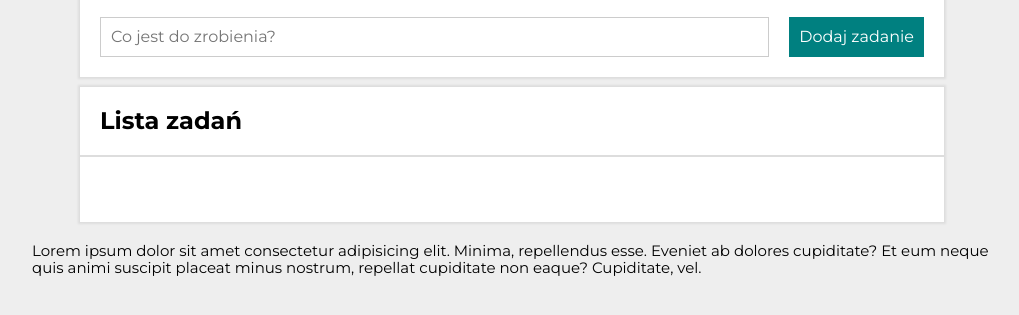
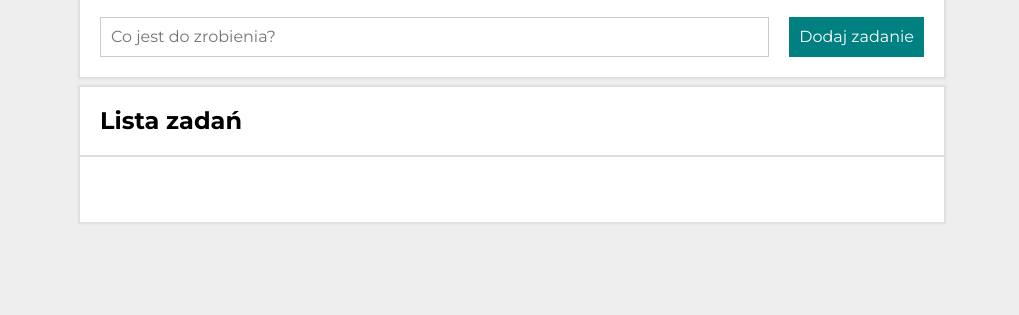
Before and after one commit to KingaBuczniewska/To-do-list, a plain HTML site: page index.html in a window 1280 px wide. Shown: the part 191-506 px from the top of the page, without its empty margins (128-1147 px from the left). Drawn offline with nearby package versions, Linux system fonts and the light colour scheme.

Commit message:
removed lorem ipsum

```diff
--- a/index.html
+++ b/index.html
@@ -34,7 +34,6 @@
         <h2 class="section__title">Lista zadań</h2>
         <ul class="list js-tasks"></ul>
     </section>
-<p>Lorem ipsum dolor sit amet consectetur adipisicing elit. Minima, repellendus esse. Eveniet ab dolores cupiditate? Et eum neque quis animi suscipit placeat minus nostrum, repellat cupiditate non eaque? Cupiditate, vel.</p>
 
 </body>
 
```
